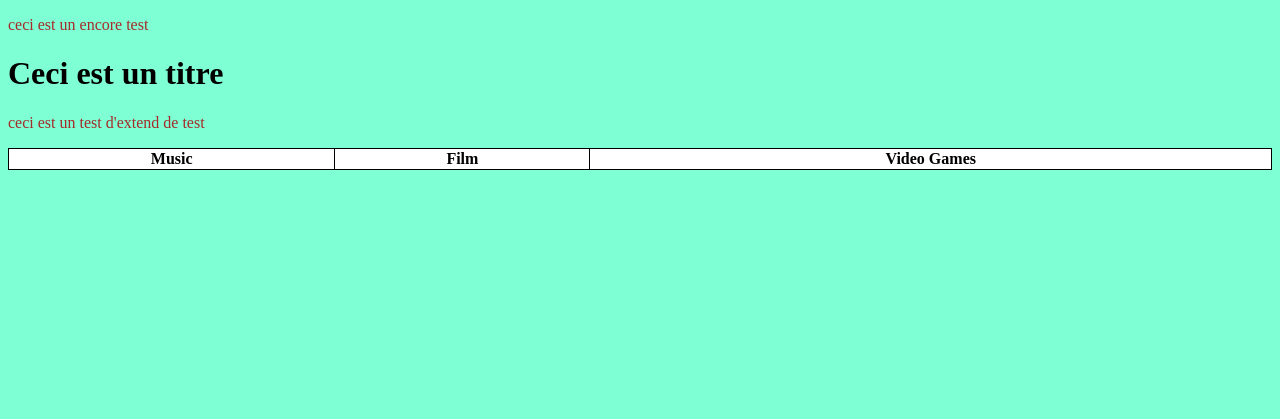
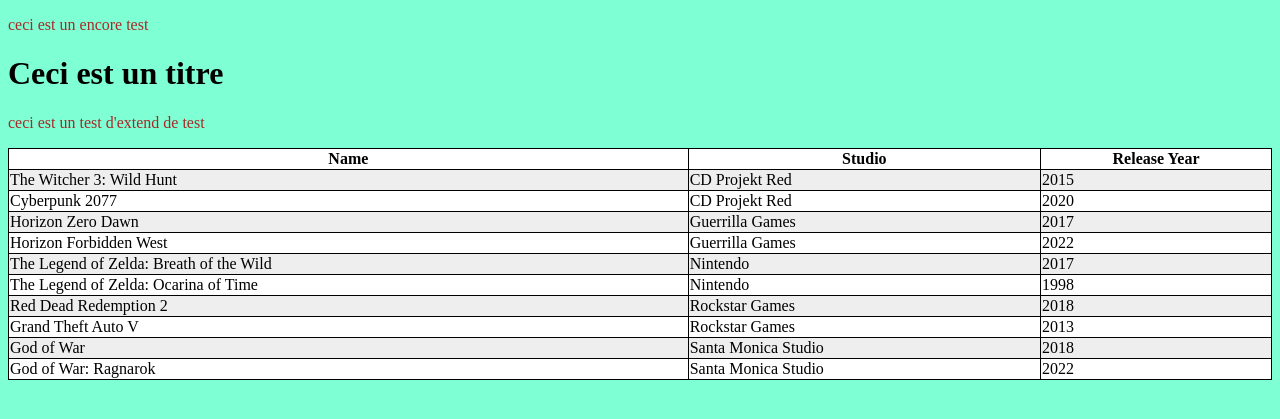
Before and after one commit to PaulineTaillemite/bilbiotheque_culturelle, a Django app: page /test2 in a window 1280 px wide. Shown: the top 419 px of the page. Run offline with Django 5.2, Linux system fonts and the light colour scheme; lists and menus that the app fills with data are empty.

Commit message:
affichage dico sur test 2 ok

```diff
--- a/main/templates/main/test2.html
+++ b/main/templates/main/test2.html
@@ -10,11 +10,24 @@
 <p>ceci est un test d'extend de test</p>
 
 <table>
-    <tr>
-      <th>Music</th>
-      <th>Film</th>
-      <th>Video Games</th>
-    </tr>
-  </table>
+  <tr>
+    <th>Name</th>
+    <th>Studio</th>
+    <th>Release Year</th>
+  </tr>
+
+  <!-- Loop through each videogame and display all details -->
+  {% for videogame in videogames|dictsort:"studio" %}
+  <tr>
+    <!-- Display video game in the first column -->
+    <td>{{ videogame.name }}</td>
+    <!-- Display studio in the second column -->
+    <td>{{ videogame.studio }}</td>
+    <!-- Display Year -->
+    <td>{{ videogame.year }}</td>
+  </tr>
+  {% endfor %}
+
+</table>
 
 {% endblock content %}
--- a/main/views.py
+++ b/main/views.py
@@ -12,7 +12,9 @@
 
 
 def test2(request):
-    return render (request, "main/test2.html")
+    #je passe le context dans le template
+    context={"videogames" : videogames}
+    return render (request, "main/test2.html", context)
 
 #test dictionnaire
 videogames = [
```
